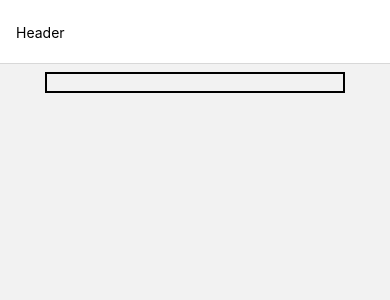
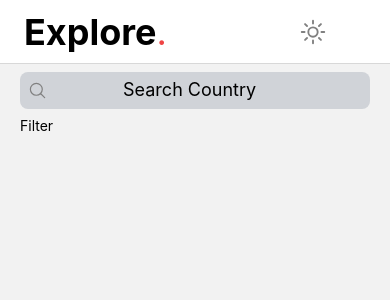
Before and after one commit to Mogakamo/countries-stage3, a React Native app: screen /Home in a window 390 px wide. Shown: the top 300 px of the page. Built offline with nearby package versions, Linux system fonts and the light colour scheme.

Commit message:
[UI]: finished with the Header and the SearchInput

```diff
--- a/package.json
+++ b/package.json
@@ -20,7 +20,10 @@
     "react-native-heroicons": "^3.2.0",
     "react-native-safe-area-context": "4.4.1",
     "react-native-screens": "~3.18.0",
-    "react-native-svg": "^13.5.0"
+    "react-native-svg": "13.4.0",
+    "typescript": "^4.6.3",
+    "@types/react": "~18.0.24",
+    "@types/react-native": "~0.70.6"
   },
   "devDependencies": {
     "@babel/core": "^7.12.9",
--- /dev/null
+++ b/src/components/Filter.jsx
@@ -0,0 +1,12 @@
+import { View, Text } from 'react-native'
+import React from 'react'
+
+const Filter = () => {
+  return (
+    <View>
+      <Text>Filter</Text>
+    </View>
+  )
+}
+
+export default Filter
--- a/src/components/Header.jsx
+++ b/src/components/Header.jsx
@@ -1,12 +1,19 @@
-import { View, Text } from 'react-native'
-import React from 'react'
+import { View, Text, TouchableHighlight } from "react-native";
+import React from "react";
+import { SunIcon } from "react-native-heroicons/outline";
 
 const Header = () => {
   return (
-    <View>
-      <Text>Header</Text>
+    <View className="flex-row items-center justify-between w-80 p-2 shadow-none">
+      <View className="flex-row">
+      <Text className="text-4xl font-bold">Explore</Text>
+      <Text className="text-4xl text-red-500 ">.</Text>
+      </View>
+      <TouchableHighlight>
+        <SunIcon color="grey" fill="transparent" size={30} />
+      </TouchableHighlight>
     </View>
-  )
-}
+  );
+};
 
-export default Header
+export default Header;
--- /dev/null
+++ b/src/components/SearchInput.jsx
@@ -0,0 +1,15 @@
+import { View, TextInput } from "react-native";
+import { MagnifyingGlassIcon } from "react-native-heroicons/outline";
+
+const SearchInput = () => {
+  return (
+    <View className="py-2 px-5 ">
+      <View className="p-2 items-center flex-row border-transparent bg-gray-400/40 space-x-3 border-gray-500 rounded-lg">
+        <MagnifyingGlassIcon color="grey" fill="transparent" size={21} />
+        <TextInput className="outline-none w-full h-full placeholder:text-lg placeholder:pl-16" placeholder="Search Country" />
+      </View>
+    </View>
+  );
+};
+
+export default SearchInput;
--- a/src/components/SearchInput.tsx
+++ /dev/null
@@ -1,12 +0,0 @@
-import {View, TextInput} from "react-native"
-
-const SearchInput = () => {
-    return (
-        <View className="p-2 items-center">
-
-            <TextInput className="border-2 w-4/5" />
-        </View>
-    )
-}
-
-export default SearchInput
--- a/src/screens/CountriesScreen.jsx
+++ b/src/screens/CountriesScreen.jsx
@@ -1,13 +1,17 @@
-import { View, Text } from 'react-native'
-import React from 'react'
-import SearchInput from '../components/SearchInput'
+import { View, Text } from "react-native";
+import React from "react";
+import SearchInput from "../components/SearchInput";
+import Filter from "../components/Filter";
 
 const CountriesScreen = () => {
   return (
     <View>
       <SearchInput />
+      <View className="px-5">
+        <Filter />
+      </View>
     </View>
-  )
-}
+  );
+};
 
-export default CountriesScreen
+export default CountriesScreen;
--- /dev/null
+++ b/tsconfig.json
@@ -0,0 +1,4 @@
+{
+  "compilerOptions": {},
+  "extends": "expo/tsconfig.base"
+}
```
Also changed, not shown: 1 other file (tests, documents, lock files or other folders).
